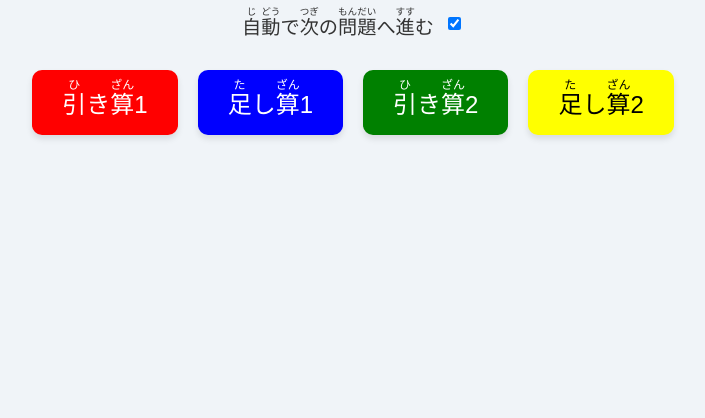
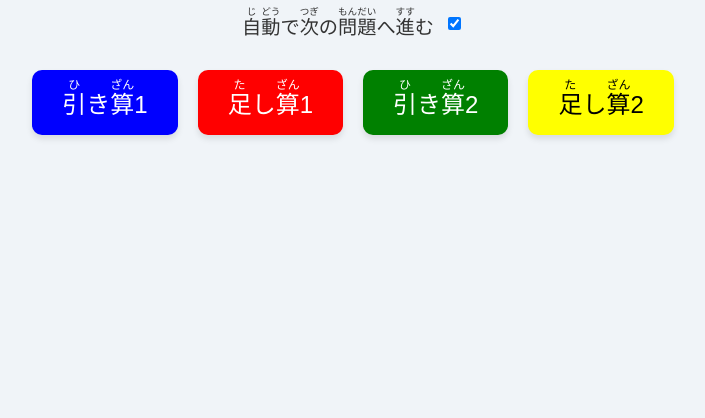
Before and after one commit to kurokky/kids_calc, a plain HTML site: page docs/index.html in a window 1280 px wide. Shown: the part 382-800 px from the top of the page, without its empty margins (287-992 px from the left). Drawn offline with Linux system fonts and the light colour scheme.

Commit message:
no message

```diff
--- a/docs/index.html
+++ b/docs/index.html
@@ -26,8 +26,8 @@
             <input type="checkbox" id="auto-next-checkbox" checked>
         </div>
         <div id="menu">
-        <button class="start-button" data-type="-1" data-calc-min="1" data-calc-max="10" style="background:red"><ruby><rb>引</rb><rt>ひ</rt></ruby>き<ruby><rb>算</rb><rt>ざん</rt></ruby>1</button>
-        <button class="start-button" data-type="+1" data-calc-min="1" data-calc-max="10" style="background:blue"><ruby><rb>足</rb><rt>た</rt></ruby>し<ruby><rb>算</rb><rt>ざん</rt></ruby>1</button>
+        <button class="start-button" data-type="-1" data-calc-min="1" data-calc-max="10" style="background:blue"><ruby><rb>引</rb><rt>ひ</rt></ruby>き<ruby><rb>算</rb><rt>ざん</rt></ruby>1</button>
+        <button class="start-button" data-type="+1" data-calc-min="1" data-calc-max="10" style="background:red"><ruby><rb>足</rb><rt>た</rt></ruby>し<ruby><rb>算</rb><rt>ざん</rt></ruby>1</button>
         <button class="start-button" data-type="-2" data-calc-min="1" data-calc-max="10" style="background:green"><ruby><rb>引</rb><rt>ひ</rt></ruby>き<ruby><rb>算</rb><rt>ざん</rt></ruby>2</button>
         <button class="start-button" data-type="+2" data-calc-min="1" data-calc-max="10" style="background:yellow;color:#000"><ruby><rb>足</rb><rt>た</rt></ruby>し<ruby><rb>算</rb><rt>ざん</rt></ruby>2</button>
         </div>
```
